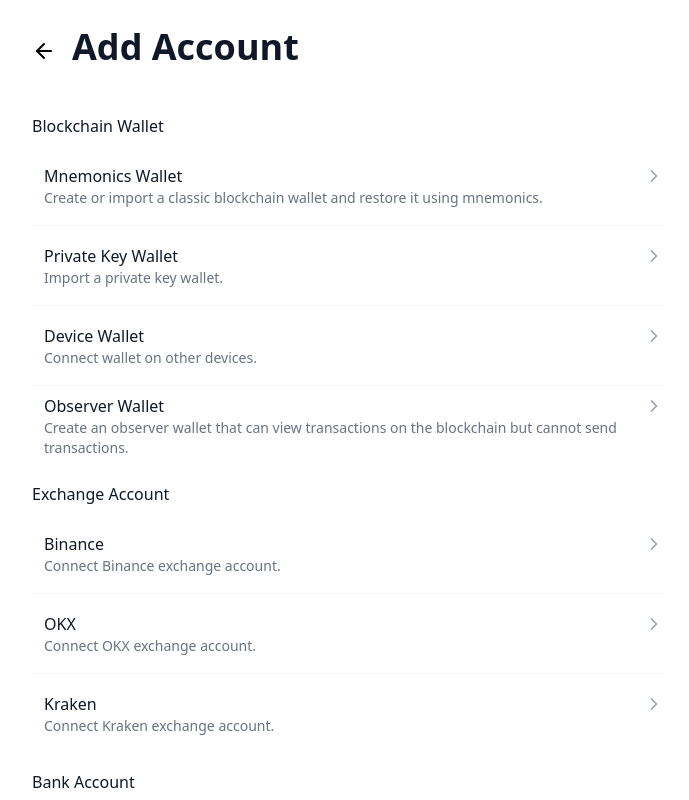
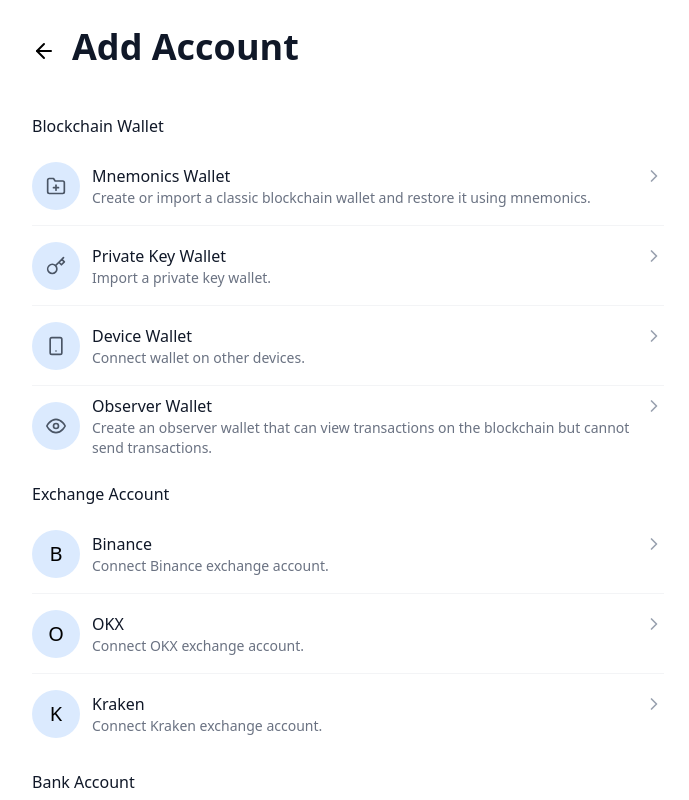
Before and after one commit to tiannian/sigma-wallet, a React (Vite) app in the folder wallet/: page /account/create in a window 1280 px wide. Shown: the whole page, without its empty margins (292-981 px from the left). Built offline with nearby package versions, Linux system fonts and the light colour scheme; the HTML template or start-up script is replaced by a standard one.

Commit message:
Update AddAccount component

```diff
--- a/wallet/src/pages/account/AddAccount.jsx
+++ b/wallet/src/pages/account/AddAccount.jsx
@@ -4,7 +4,7 @@ import PageHeader from '../../components/PageHeader';
 import GroupListItem from '../../components/GroupListItem';
 import ListItemHorizontal from '../../components/list/ListItemHorizontal';
 import * as Feather from 'react-feather';
-
+import Icon from '../../components/Icon';
 const AddAccount = ({ onNavigate }) => {
   const { t } = useTranslation();
   const [selectedType, setSelectedType] = useState(null);
@@ -17,6 +17,33 @@ const AddAccount = ({ onNavigate }) => {
     setSelectedType(type);
     // TODO: Handle type selection
     console.log('Selected type:', type);
+  };
+
+  const getIconForType = key => {
+    switch (key) {
+      case 'mnemonics':
+        return <Icon symbol={<Feather.FolderPlus className='w-5 h-5 text-gray-600' />} />;
+      // return null;
+      case 'privateKey':
+        return <Icon symbol={<Feather.Key className='w-5 h-5 text-gray-600' />} />;
+      case 'device':
+        return <Icon symbol={<Feather.Smartphone className='w-5 h-5 text-gray-600' />} />;
+      // return null;
+      case 'observer':
+        return <Icon symbol={<Feather.Eye className='w-5 h-5 text-gray-600' />} />;
+      // return null;
+      case 'binance':
+        return <Icon symbol={'B'} />;
+      // return null;
+      case 'okx':
+        return <Icon symbol={'O'} />;
+      case 'kraken':
+        return <Icon symbol={'K'} />;
+      case 'wise':
+        return <Icon symbol={'W'} />;
+      case 'interactiveBrokers':
+        return <Icon symbol={'I'} />;
+    }
   };
 
   const accountGroups = [
@@ -101,7 +128,7 @@ const AddAccount = ({ onNavigate }) => {
                 {group.items.map((item, itemIndex) => (
                   <ListItemHorizontal
                     key={itemIndex}
-                    icon={null}
+                    icon={getIconForType(item.key)}
                     top={{
                       left: { text: item.label, isTitle: true },
                       right: <Feather.ChevronRight className='w-5 h-5 text-gray-400' />,
```
